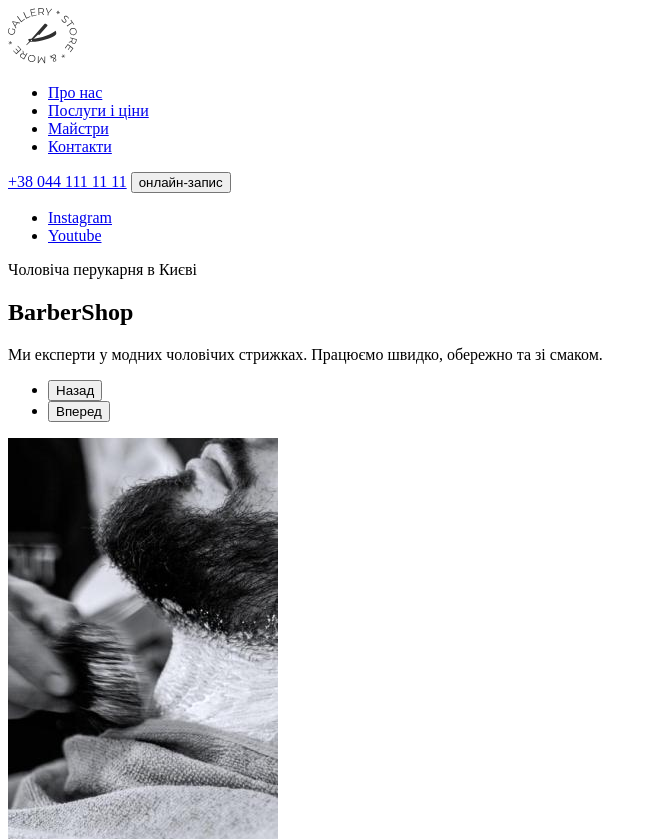
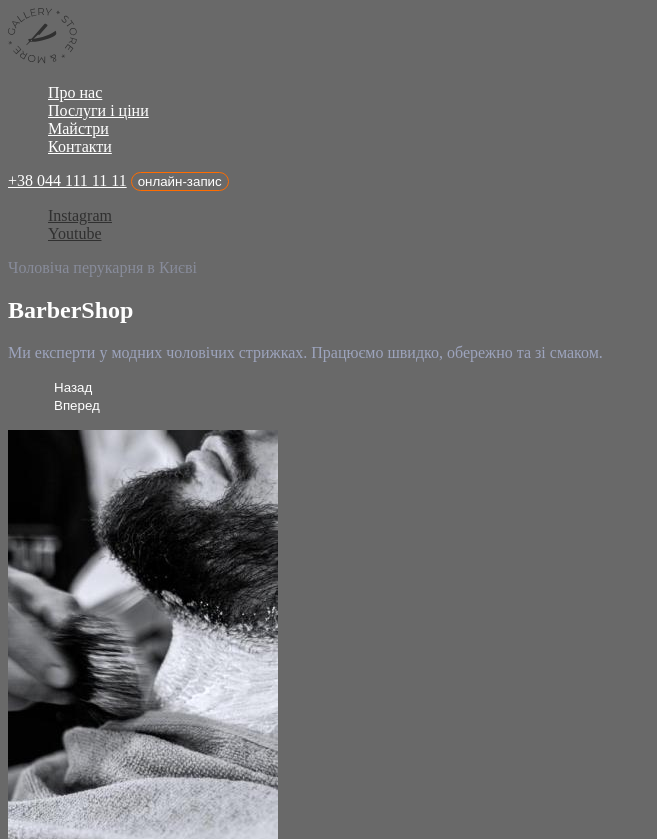
Before and after one commit to dimariabovol/goit-83, a plain HTML site: page index.html in a window 1280 px wide. Shown: the top 839 px of the page, without its empty margins (0-657 px from the left). Drawn offline with Linux system fonts and the light colour scheme.

Commit message:
Add lesson 3 - CSS basics

```diff
--- /dev/null
+++ b/css/styles.css
@@ -0,0 +1,54 @@
+body {
+  color: #555;
+  background-color: dimgrey; /* remove */
+}
+
+ul {
+  list-style-type: none;
+}
+
+.header-link {
+  color: #fff;
+}
+
+.header-link:hover {
+  color: #ff6c00;
+}
+
+.button-light {
+  color: #fff;
+  background-color: transparent;
+  border: 1px solid #ff6c00;
+  border-radius: 25px;
+  cursor: pointer;
+}
+
+.button-light:hover {
+  background-color: #ff6c00;
+}
+
+.socials-link {
+  color: #303030;
+}
+
+.socials-link:hover {
+  color: #ff6c00;
+}
+
+.hero-title {
+  color: #fff;
+}
+
+.hero-tagline {
+  color: rgba(157, 164, 189, 0.6);
+}
+
+.hero-text {
+  color: #9da4bd;
+}
+
+.carousel-button {
+  color: #fff;
+  background: none;
+  border: none;
+}
--- a/index.html
+++ b/index.html
@@ -5,40 +5,43 @@
     <meta http-equiv="X-UA-Compatible" content="IE=edge" />
     <meta name="viewport" content="width=device-width, initial-scale=1.0" />
     <title>BarberShop</title>
+
+    <link rel="stylesheet" href="./css/styles.css" />
   </head>
   <body>
-    <header>
+    <header class="header">
       <nav>
         <a href="#">
           <img src="./images/logo.svg" alt="BarberShop logo" />
         </a>
         <ul>
-          <li><a href="#">Про нас</a></li>
-          <li><a href="#">Послуги і ціни</a></li>
-          <li><a href="#">Майстри</a></li>
-          <li><a href="#">Контакти</a></li>
+          <li><a class="header-link" href="#about-section">Про нас</a></li>
+          <li><a class="header-link" href="#">Послуги і ціни</a></li>
+          <li><a class="header-link" href="#">Майстри</a></li>
+          <li><a class="header-link" href="#">Контакти</a></li>
         </ul>
       </nav>
-      <a href="tel:+380441111111">+38 044 111 11 11</a>
-      <button type="button">онлайн-запис</button>
+      <a class="header-link" href="tel:+380441111111">+38 044 111 11 11</a>
+      <button class="button-light" type="button">онлайн-запис</button>
     </header>
+    <main>
       <section>
         <ul>
-        <li><a href="#">Instagram</a></li>
-        <li><a href="#">Youtube</a></li>
+          <li><a class="socials-link" href="#">Instagram</a></li>
+          <li><a class="socials-link" href="#">Youtube</a></li>
         </ul>
-      <p>Чоловіча перукарня в Києві</p>
-      <h1>BarberShop</h1>
-      <p>
-        Ми експерти у модних чоловічих стрижках. Працюємо швидко, обережно та зі
-        смаком.
+        <p class="hero-tagline">Чоловіча перукарня в Києві</p>
+        <h1 class="hero-title">BarberShop</h1>
+        <p class="hero-text">
+          Ми експерти у модних чоловічих стрижках. Працюємо швидко, обережно та
+          зі смаком.
         </p>
         <ul>
-        <li><button type="button">Назад</button></li>
-        <li><button type="button">Вперед</button></li>
+          <li><button class="carousel-button" type="button">Назад</button></li>
+          <li><button class="carousel-button" type="button">Вперед</button></li>
         </ul>
       </section>
-    <section>
+      <section id="about-section">
         <img
           src="./images/beard.jpg"
           width="270"
@@ -54,15 +57,15 @@
         <h2>Про нас</h2>
         <p>Кращий Барбершоп твого міста</p>
         <p>
-        Якщо ти дійсно хочеш додати у свій образ більше впевненості, тобі точно
-        до нас.
+          Якщо ти дійсно хочеш додати у свій образ більше впевненості, тобі
+          точно до нас.
         </p>
         <p>
           Ми команда, яка ніколи не зупиняється на досягнутому і прагне змін. І
-        коли ти потрапиш до рук нашого майстра, то вже ніколи не зможеш бути тим
-        самим, ми впевнені. Ми команда, яка завжди з клієнтами "на одній хвилі".
-        Тому ми завжди готові вдосконалити кожного, хто до нас приходить!
-        Чекаємо на тебе!
+          коли ти потрапиш до рук нашого майстра, то вже ніколи не зможеш бути
+          тим самим, ми впевнені. Ми команда, яка завжди з клієнтами "на одній
+          хвилі". Тому ми завжди готові вдосконалити кожного, хто до нас
+          приходить! Чекаємо на тебе!
         </p>
         <button type="button">онлайн-запис</button>
       </section>
@@ -123,8 +126,8 @@
         <p>Стара традиційна школа</p>
         <h2>Чому приходять саме до нас?</h2>
         <p>
-        Про нас говорять лише добре. Але краще 1 раз побачити та відчути, ніж 10
-        разів прочитати.
+          Про нас говорять лише добре. Але краще 1 раз побачити та відчути, ніж
+          10 разів прочитати.
         </p>
       </section>
       <section>
@@ -190,5 +193,13 @@
           </li>
         </ul>
       </section>
+    </main>
+    <footer>
+      <p>&copy; Copyright 2023</p>
+      <ul>
+        <li><a class="socials-link" href="#">Instagram</a></li>
+        <li><a class="socials-link" href="#">Youtube</a></li>
+      </ul>
+    </footer>
   </body>
 </html>
```
Also changed, not shown: 1 other file. Lines whose indentation alone changed are shown as unchanged.
